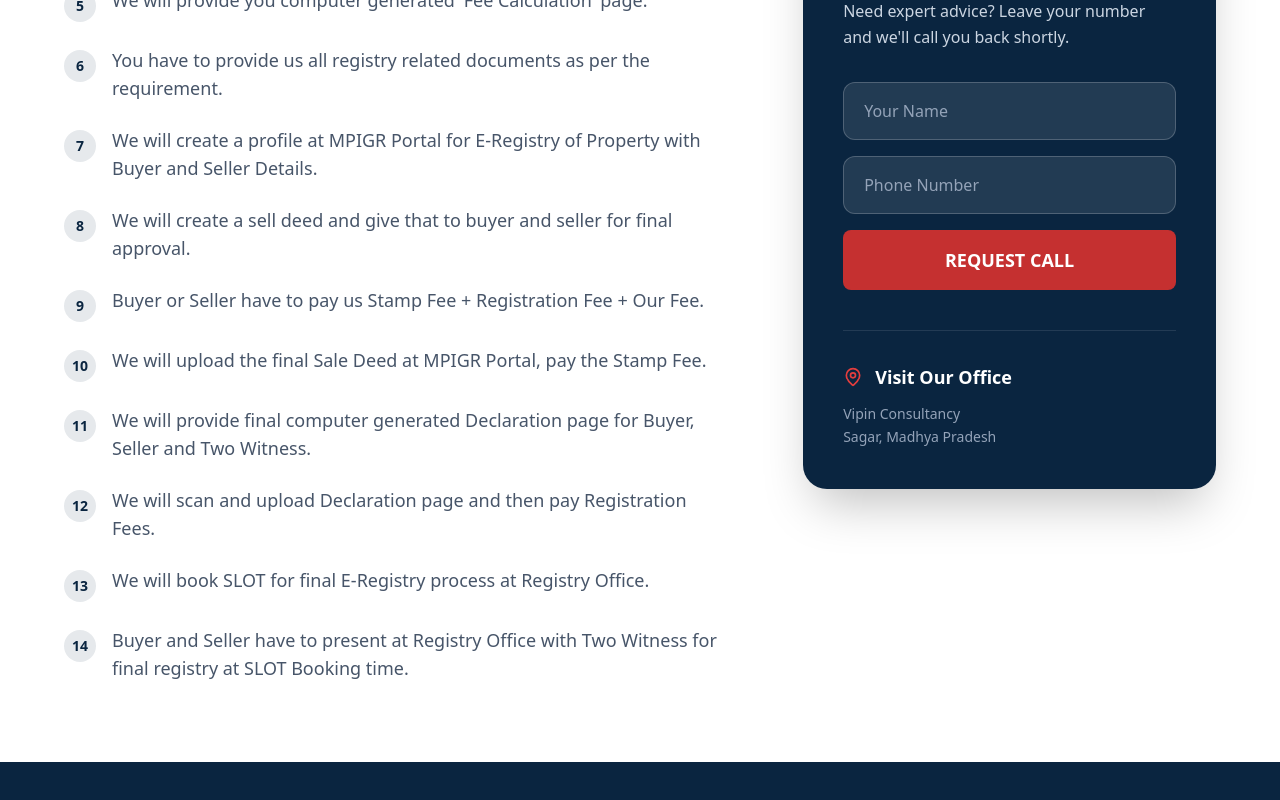
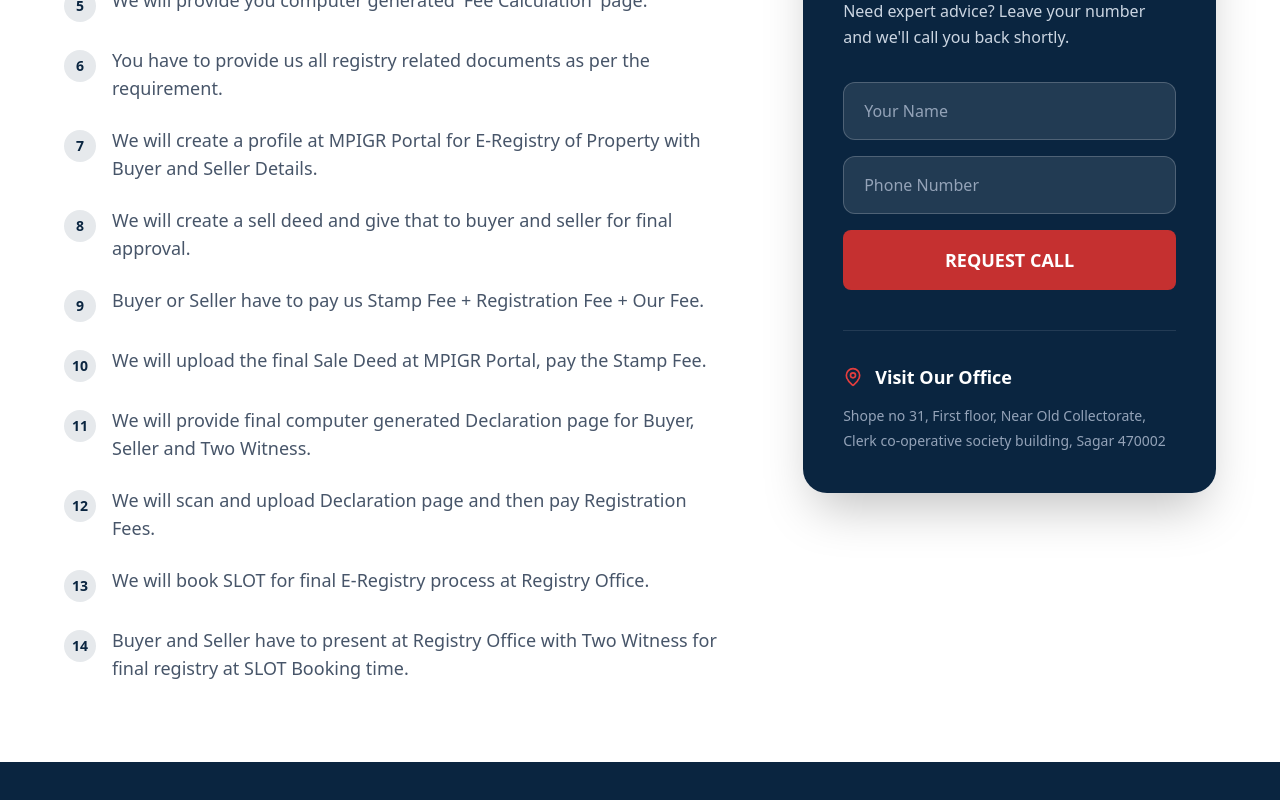
Before and after one commit to ayushpatel996/e-registry, a Next.js app: page / in a window 1280 px wide. Shown: the part 1976-2776 px from the top of the page. Built offline with nearby package versions, Linux system fonts and the light colour scheme.

Commit message:
Update detailed address and add Google Maps link

```diff
--- a/components/Footer.tsx
+++ b/components/Footer.tsx
@@ -71,7 +71,13 @@ const Footer = () => {
                 <MapPin className="text-accent-light flex-shrink-0 mt-1" size={20} />
                 <div className="flex flex-col">
                   <span className="text-xs text-slate-500 uppercase font-bold tracking-wider">Location</span>
-                  <span className="text-slate-300">Sagar, Madhya Pradesh (M.P.) 470001</span>
+                  <a
+                    href="https://maps.app.goo.gl/NqWVT7ng7bqoEoTQA"
+                    target="_blank"
+                    className="text-slate-300 hover:text-white transition-colors"
+                  >
+                    Shope no 31, First floor, Near Old Collectorate, Clerk co-operative society building, Sagar 470002
+                  </a>
                 </div>
               </li>
             </ul>
--- a/components/Process.tsx
+++ b/components/Process.tsx
@@ -68,10 +68,14 @@ const Process = () => {
                   <MapPin className="text-accent-light" size={20} />
                   <h4 className="text-lg font-bold">{t.process.officeTitle}</h4>
                 </div>
-                <p className="text-slate-400 text-sm leading-relaxed">
-                  Vipin Consultancy<br />
-                  Sagar, Madhya Pradesh
-                </p>
+                <a
+                  href="https://maps.app.goo.gl/NqWVT7ng7bqoEoTQA"
+                  target="_blank"
+                  className="text-slate-400 text-sm leading-relaxed hover:text-white transition-colors"
+                >
+                  Shope no 31, First floor, Near Old Collectorate,<br />
+                  Clerk co-operative society building, Sagar 470002
+                </a>
               </div>
             </div>
           </div>
```
